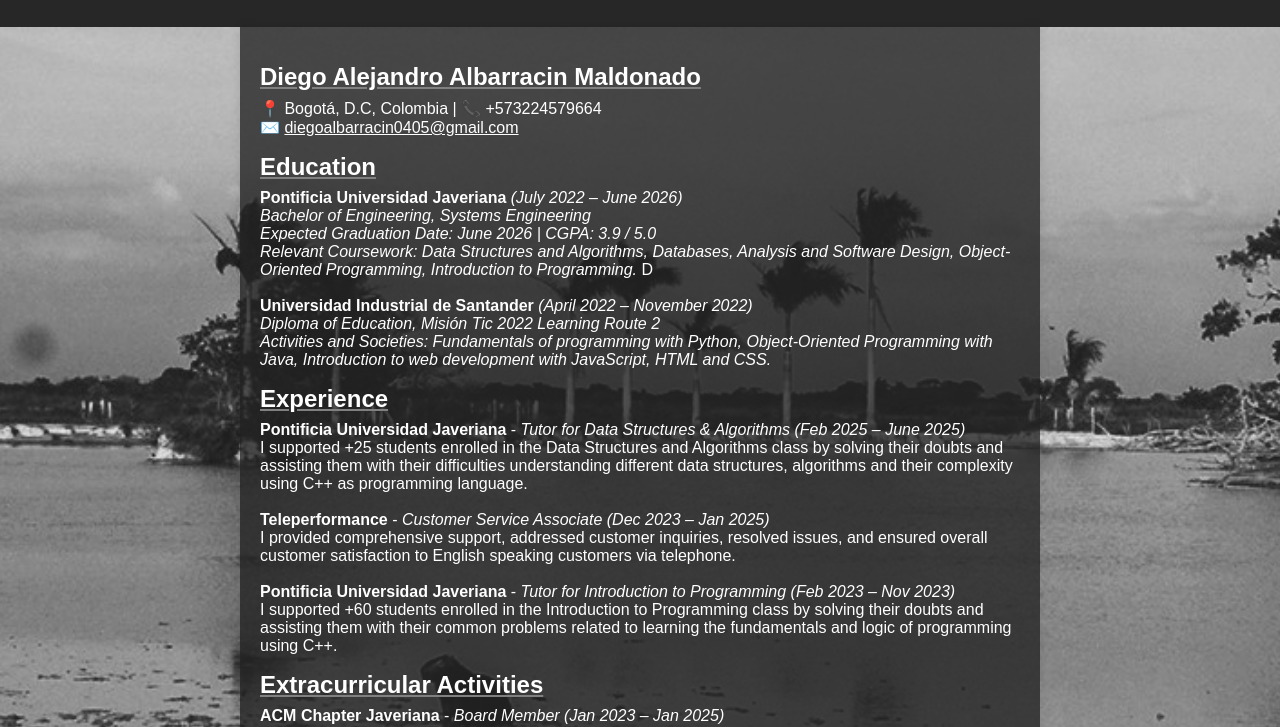
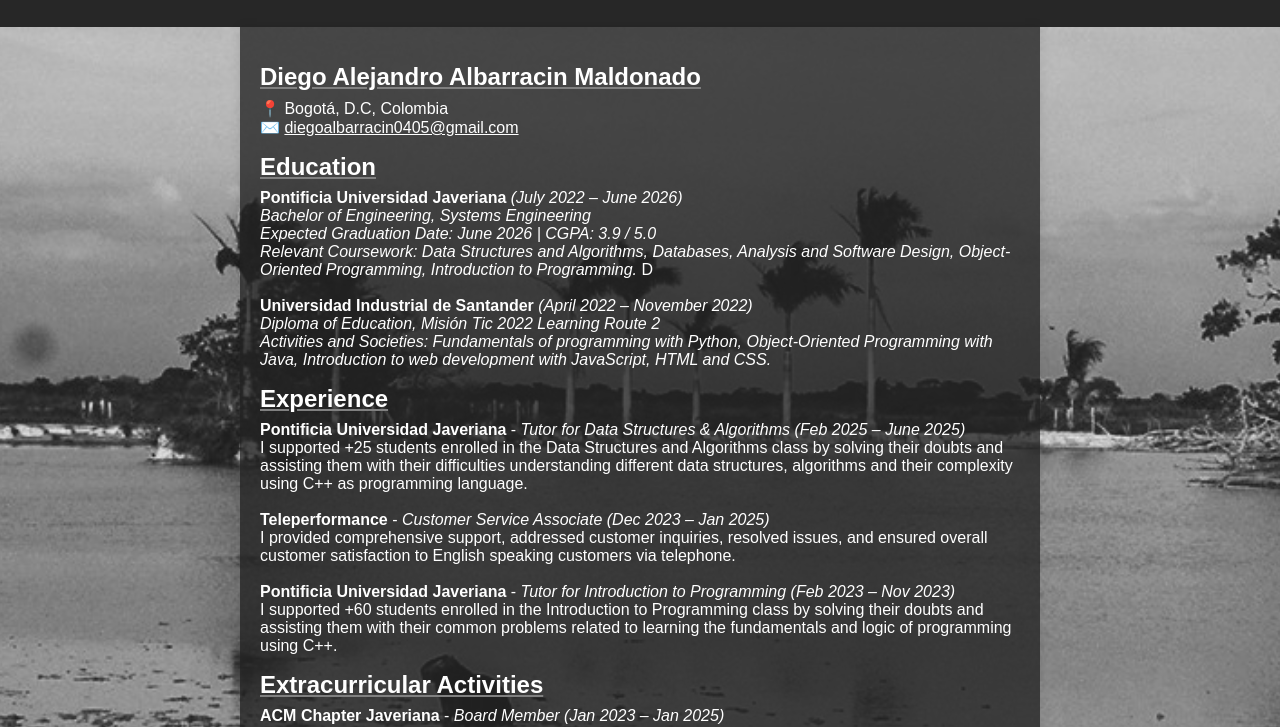
Before and after one commit to diego4lbarracin/Taller1DesarrolloWeb, a plain HTML site: page html/EN/CV.html in a window 1280 px wide. Shown: the part 73-800 px from the top of the page. Drawn offline with Linux system fonts and the light colour scheme.

Commit message:
Quick changes to CV.

```diff
--- a/html/EN/CV.html
+++ b/html/EN/CV.html
@@ -41,7 +41,7 @@
       <main>
         <div id="HojaDeVida">
           <h2>Diego Alejandro Albarracin Maldonado</h2>
-          <p>📍 Bogotá, D.C, Colombia | 📞 +573224579664</p>
+          <p>📍 Bogotá, D.C, Colombia</p>
           <p>
             ✉️
             <a href="mailto:diegoalbarracin0405@gmail.com"
```
Also changed, not shown: html/ES/HojaDeVida.html (+1 -1 lines).
